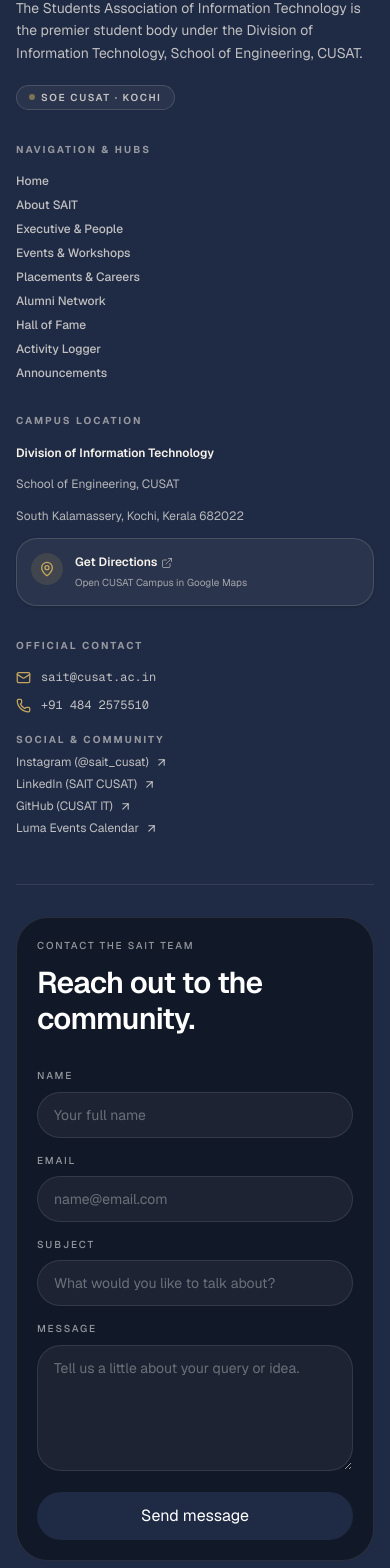
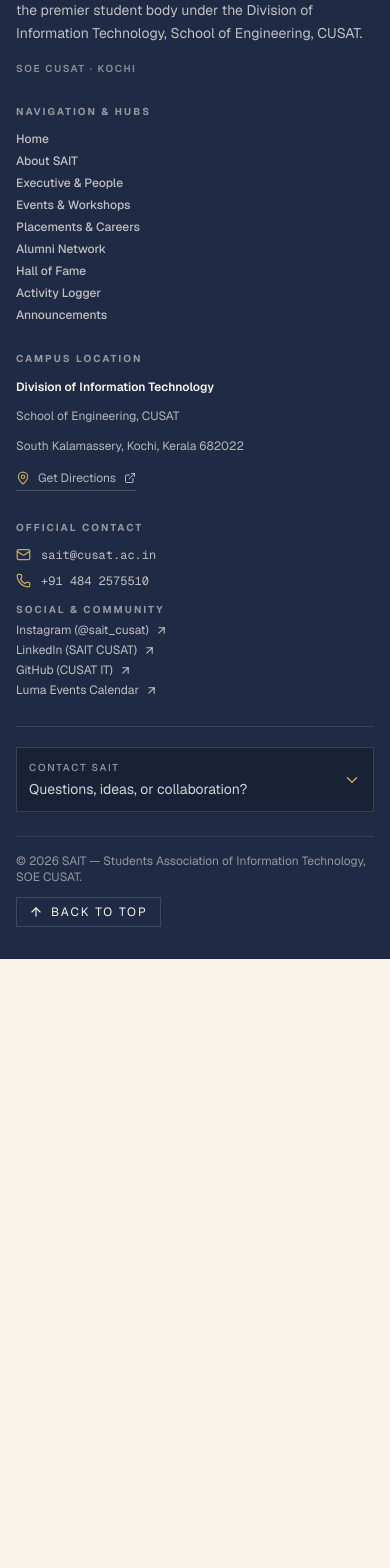
Before and after one commit to gayathrisanthoshpc/sait-website, a Next.js app: page / in a window 390 px wide. Shown: the part 6840-8408 px from the top of the page. After the commit the page ends 7799 px from the top, so only its background shows below. Built offline with nearby package versions, Linux system fonts and the light colour scheme.

Commit message:
Refactor Footer and ContactForm components for improved layout and responsiveness

```diff
--- a/components/layout/Footer.tsx
+++ b/components/layout/Footer.tsx
@@ -3,7 +3,7 @@
 import Image from "next/image";
 import Link from "next/link";
 import { motion, useReducedMotion } from "framer-motion";
-import { ArrowUp, ArrowUpRight, MapPin, Mail, Phone, ExternalLink, Compass } from "lucide-react";
+import { ArrowUp, ArrowUpRight, MapPin, Mail, Phone, ExternalLink } from "lucide-react";
 
 import ContactForm from "@/components/shared/ContactForm";
 
@@ -41,8 +41,8 @@ export default function Footer() {
       transition={{ duration: shouldReduceMotion ? 0.15 : 0.55, ease: "easeOut" }}
       className="border-t border-[#1F2A44]/10 bg-[#1F2A44] text-[#F7F3EB]"
     >
-      <div className="mx-auto max-w-[1440px] px-4 py-12 sm:px-6 md:px-10">
-        <div className="grid gap-8 lg:grid-cols-[1.1fr_0.8fr_0.9fr_1.2fr]">
+      <div className="mx-auto max-w-[1440px] px-4 py-8 sm:px-6 md:px-10 md:py-9">
+        <div className="grid gap-7 lg:grid-cols-[1.1fr_0.8fr_0.9fr_1.2fr] lg:gap-8">
           {/* Brand Info */}
           <motion.div
             initial={shouldReduceMotion ? { opacity: 1, y: 0 } : { opacity: 0, y: 16 }}
@@ -70,16 +70,13 @@ export default function Footer() {
               </div>
             </Link>
 
-            <p className="mt-5 max-w-sm text-sm leading-relaxed text-[#F7F3EB]/75">
+            <p className="mt-4 max-w-sm text-sm leading-relaxed text-[#F7F3EB]/75">
               The Students Association of Information Technology is the premier student body under the Division of Information Technology, School of Engineering, CUSAT.
             </p>
 
-            <div className="mt-5 flex items-center gap-2">
-              <span className="inline-flex items-center gap-1.5 rounded-full border border-[#F7F3EB]/15 bg-[#F7F3EB]/5 px-3 py-1 text-[10px] font-semibold uppercase tracking-[0.16em] text-[#F7F3EB]/75">
-                <span className="h-1.5 w-1.5 rounded-full bg-[#C6A75E] animate-pulse" />
-                SOE CUSAT · KOCHI
-              </span>
-            </div>
+            <p className="mt-4 text-[10px] font-semibold uppercase tracking-[0.16em] text-[#F7F3EB]/50">
+              SOE CUSAT · KOCHI
+            </p>
           </motion.div>
 
           {/* Site Navigation */}
@@ -93,7 +90,7 @@ export default function Footer() {
             <p className="text-[10px] font-bold uppercase tracking-[0.2em] text-[#F7F3EB]/55">
               Navigation & Hubs
             </p>
-            <ul className="mt-4 grid gap-2 text-xs font-medium text-[#F7F3EB]/75">
+            <ul className="mt-3 grid gap-1.5 text-xs font-medium text-[#F7F3EB]/75">
               {footerNavigation.map((item) => (
                 <li key={item.label}>
                   <Link href={item.href} className="transition-opacity duration-200 hover:opacity-60">
@@ -116,7 +113,7 @@ export default function Footer() {
               Campus Location
             </p>
 
-            <div className="mt-4 space-y-3 text-xs leading-relaxed text-[#F7F3EB]/70">
+            <div className="mt-3 space-y-2.5 text-xs leading-relaxed text-[#F7F3EB]/70">
               <p className="font-semibold text-[#F7F3EB]">
                 Division of Information Technology
               </p>
@@ -128,18 +125,11 @@ export default function Footer() {
                 href="https://maps.google.com/?q=School+of+Engineering+CUSAT+Kochi"
                 target="_blank"
                 rel="noreferrer"
-                className="group flex items-start gap-3 rounded-[1.3rem] border border-[#F7F3EB]/15 bg-[#F7F3EB]/5 p-3.5 transition-all duration-300 hover:-translate-y-0.5 hover:bg-[#F7F3EB]/10 hover:border-[#C6A75E]/50 shadow-sm"
+                className="group mt-1 inline-flex items-center gap-2 border-b border-[#F7F3EB]/20 pb-1 text-xs text-[#F7F3EB] transition-colors hover:border-[#C6A75E] hover:text-[#C6A75E]"
               >
-                <div className="flex h-8 w-8 items-center justify-center rounded-full bg-[#C6A75E]/15 text-[#C6A75E]">
-                  <MapPin size={16} />
-                </div>
-                <div>
-                  <div className="flex items-center gap-1 font-semibold text-[#F7F3EB]">
-                    <span>Get Directions</span>
-                    <ExternalLink size={12} className="text-[#F7F3EB]/50 group-hover:text-[#C6A75E]" />
-                  </div>
-                  <p className="mt-0.5 text-[10px] text-[#F7F3EB]/60">Open CUSAT Campus in Google Maps</p>
-                </div>
+                <MapPin size={14} className="text-[#C6A75E]" />
+                <span>Get Directions</span>
+                <ExternalLink size={12} />
               </a>
             </div>
           </motion.div>
@@ -155,7 +145,7 @@ export default function Footer() {
             <p className="text-[10px] font-bold uppercase tracking-[0.2em] text-[#F7F3EB]/55">
               Official Contact
             </p>
-            <div className="mt-4 space-y-3 text-xs text-[#F7F3EB]/75">
+            <div className="mt-3 space-y-2.5 text-xs text-[#F7F3EB]/75">
               <div className="flex items-center gap-2.5">
                 <Mail size={15} className="text-[#C6A75E]" />
                 <a href="mailto:sait@cusat.ac.in" className="hover:underline font-mono">
@@ -167,11 +157,11 @@ export default function Footer() {
                 <span className="font-mono">+91 484 2575510</span>
               </div>
 
-              <div className="pt-2">
-                <p className="text-[10px] font-bold uppercase tracking-[0.2em] text-[#F7F3EB]/55 mb-2">
+              <div className="pt-1">
+                <p className="mb-1.5 text-[10px] font-bold uppercase tracking-[0.2em] text-[#F7F3EB]/55">
                   Social & Community
                 </p>
-                <ul className="space-y-1.5">
+                <ul className="space-y-1">
                   {socialLinks.map((item) => (
                     <li key={item.label}>
                       <a
@@ -197,7 +187,7 @@ export default function Footer() {
           whileInView={shouldReduceMotion ? { opacity: 1, y: 0 } : { opacity: 1, y: 0 }}
           viewport={{ once: true, amount: 0.15 }}
           transition={{ duration: shouldReduceMotion ? 0.15 : 0.5, delay: shouldReduceMotion ? 0 : 0.18, ease: "easeOut" }}
-          className="mt-12 border-t border-[#F7F3EB]/10 pt-8"
+          className="mt-7 border-t border-[#F7F3EB]/10 pt-5"
         >
           <ContactForm />
         </motion.div>
@@ -208,14 +198,14 @@ export default function Footer() {
           whileInView={shouldReduceMotion ? { opacity: 1, y: 0 } : { opacity: 1, y: 0 }}
           viewport={{ once: true, amount: 0.2 }}
           transition={{ duration: shouldReduceMotion ? 0.15 : 0.45, delay: shouldReduceMotion ? 0 : 0.2, ease: "easeOut" }}
-          className="mt-10 flex flex-col gap-5 border-t border-[#F7F3EB]/10 pt-6 text-xs text-[#F7F3EB]/55 md:flex-row md:items-center md:justify-between"
+          className="mt-6 flex flex-col gap-3 border-t border-[#F7F3EB]/10 pt-4 text-xs text-[#F7F3EB]/55 md:flex-row md:items-center md:justify-between"
         >
           <p>© 2026 SAIT — Students Association of Information Technology, SOE CUSAT.</p>
 
           <button
             type="button"
             onClick={scrollToTop}
-            className="inline-flex items-center gap-2 self-start rounded-full border border-[#F7F3EB]/15 bg-[#F7F3EB]/5 px-4 py-2 text-xs font-semibold uppercase tracking-[0.16em] text-[#F7F3EB] transition-all duration-200 hover:border-[#C6A75E]/40 hover:bg-[#F7F3EB]/10 md:self-auto focus-visible:outline-2 focus-visible:outline-offset-2 focus-visible:outline-[#F7F3EB]"
+            className="inline-flex items-center gap-2 self-start border border-[#F7F3EB]/15 px-3 py-1.5 text-[10px] font-semibold uppercase tracking-[0.16em] text-[#F7F3EB] transition-all duration-200 hover:border-[#C6A75E]/40 hover:bg-[#F7F3EB]/10 md:self-auto focus-visible:outline-2 focus-visible:outline-offset-2 focus-visible:outline-[#F7F3EB]"
             aria-label="Back to top"
           >
             <ArrowUp size={14} />
--- a/components/shared/ContactForm.tsx
+++ b/components/shared/ContactForm.tsx
@@ -1,6 +1,7 @@
 "use client";
 
 import { FormEvent, useState } from "react";
+import { ChevronDown } from "lucide-react";
 
 const initialFormState = {
   name: "",
@@ -13,6 +14,7 @@ export default function ContactForm() {
   const [formState, setFormState] = useState(initialFormState);
   const [errors, setErrors] = useState<Partial<Record<keyof typeof initialFormState, string>>>({});
   const [isSubmitted, setIsSubmitted] = useState(false);
+  const [isOpen, setIsOpen] = useState(false);
 
   const handleChange = (field: keyof typeof initialFormState, value: string) => {
     setFormState((current) => ({ ...current, [field]: value }));
@@ -49,19 +51,22 @@ export default function ContactForm() {
   };
 
   return (
-    <div className="rounded-[2rem] border border-[#F7F3EB]/10 bg-[#111827] p-5 text-white md:p-8">
-      <div className="flex flex-col gap-3 md:flex-row md:items-end md:justify-between">
-        <div>
-          <p className="text-[10px] font-medium uppercase tracking-[0.18em] text-white/55">
-            Contact the SAIT team
-          </p>
-          <h3 className="mt-3 text-3xl font-semibold tracking-tight text-white md:text-4xl">
-            Reach out to the community.
-          </h3>
-        </div>
-      </div>
+    <div className="border border-[#F7F3EB]/15 bg-[#111827]/45 p-3 text-white sm:p-4">
+      <button
+        type="button"
+        onClick={() => setIsOpen((current) => !current)}
+        aria-expanded={isOpen}
+        aria-controls="sait-contact-form"
+        className="flex w-full items-center justify-between gap-4 text-left focus-visible:outline-2 focus-visible:outline-offset-2 focus-visible:outline-[#C6A75E]"
+      >
+        <span>
+          <span className="block text-[10px] font-medium uppercase tracking-[0.18em] text-white/55">Contact SAIT</span>
+          <span className="mt-1 block text-sm text-white/80">Questions, ideas, or collaboration?</span>
+        </span>
+        <ChevronDown size={18} className={`shrink-0 text-[#C6A75E] transition-transform ${isOpen ? "rotate-180" : ""}`} />
+      </button>
 
-      <form onSubmit={handleSubmit} className="mt-8 grid gap-4 md:grid-cols-2" noValidate>
+      {isOpen ? <form id="sait-contact-form" onSubmit={handleSubmit} className="mt-4 grid gap-3 border-t border-white/10 pt-4 md:grid-cols-2" noValidate>
         <label className="block text-sm text-white/80 md:col-span-1">
           <span className="mb-2 block text-[10px] font-medium uppercase tracking-[0.18em] text-white/55">
             Name
@@ -72,7 +77,7 @@ export default function ContactForm() {
             onChange={(event) => handleChange("name", event.target.value)}
             placeholder="Your full name"
             aria-invalid={Boolean(errors.name)}
-            className="w-full rounded-full border border-white/10 bg-white/5 px-4 py-3 text-sm text-white placeholder:text-white/35 focus:border-[#C6A75E] focus:outline-none"
+            className="w-full border border-white/10 bg-white/5 px-3 py-2 text-sm text-white placeholder:text-white/35 focus:border-[#C6A75E] focus:outline-none"
           />
           {errors.name ? <span className="mt-2 block text-xs text-[#ffb199]">{errors.name}</span> : null}
         </label>
@@ -87,7 +92,7 @@ export default function ContactForm() {
             onChange={(event) => handleChange("email", event.target.value)}
             placeholder="name@email.com"
             aria-invalid={Boolean(errors.email)}
-            className="w-full rounded-full border border-white/10 bg-white/5 px-4 py-3 text-sm text-white placeholder:text-white/35 focus:border-[#C6A75E] focus:outline-none"
+            className="w-full border border-white/10 bg-white/5 px-3 py-2 text-sm text-white placeholder:text-white/35 focus:border-[#C6A75E] focus:outline-none"
           />
           {errors.email ? <span className="mt-2 block text-xs text-[#ffb199]">{errors.email}</span> : null}
         </label>
@@ -102,7 +107,7 @@ export default function ContactForm() {
             onChange={(event) => handleChange("subject", event.target.value)}
             placeholder="What would you like to talk about?"
             aria-invalid={Boolean(errors.subject)}
-            className="w-full rounded-full border border-white/10 bg-white/5 px-4 py-3 text-sm text-white placeholder:text-white/35 focus:border-[#C6A75E] focus:outline-none"
+            className="w-full border border-white/10 bg-white/5 px-3 py-2 text-sm text-white placeholder:text-white/35 focus:border-[#C6A75E] focus:outline-none"
           />
           {errors.subject ? <span className="mt-2 block text-xs text-[#ffb199]">{errors.subject}</span> : null}
         </label>
@@ -115,9 +120,9 @@ export default function ContactForm() {
             value={formState.message}
             onChange={(event) => handleChange("message", event.target.value)}
             placeholder="Tell us a little about your query or idea."
-            rows={5}
+            rows={3}
             aria-invalid={Boolean(errors.message)}
-            className="w-full rounded-[1.5rem] border border-white/10 bg-white/5 px-4 py-3 text-sm text-white placeholder:text-white/35 focus:border-[#C6A75E] focus:outline-none"
+            className="w-full border border-white/10 bg-white/5 px-3 py-2 text-sm text-white placeholder:text-white/35 focus:border-[#C6A75E] focus:outline-none"
           />
           {errors.message ? <span className="mt-2 block text-xs text-[#ffb199]">{errors.message}</span> : null}
         </label>
@@ -125,7 +130,7 @@ export default function ContactForm() {
         <div className="md:col-span-2 flex flex-col gap-4 sm:flex-row sm:items-center sm:justify-between">
           <button
             type="submit"
-            className="inline-flex items-center justify-center rounded-full bg-[#1F2A44] px-6 py-3 text-sm font-medium text-white transition-all duration-300 hover:-translate-y-0.5 hover:bg-[#C6A75E] hover:text-[#1F2A44] focus-visible:outline-2 focus-visible:outline-offset-2 focus-visible:outline-[#C6A75E]"
+            className="inline-flex items-center justify-center bg-[#1F2A44] px-5 py-2.5 text-sm font-medium text-white transition-all duration-300 hover:bg-[#C6A75E] hover:text-[#1F2A44] focus-visible:outline-2 focus-visible:outline-offset-2 focus-visible:outline-[#C6A75E]"
           >
             Send message
           </button>
@@ -134,7 +139,7 @@ export default function ContactForm() {
             <p className="text-sm text-[#d9f7d7]">Thanks! Your message has been queued for the SAIT team.</p>
           ) : null}
         </div>
-      </form>
+      </form> : null}
     </div>
   );
 }
```
